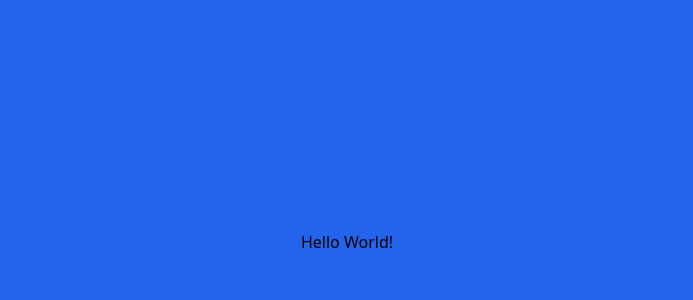
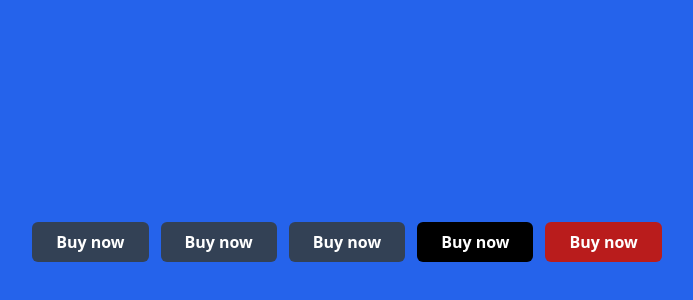
Before and after one commit to NashAliif/Latihan-1, a React (Vite) app in the folder my-react-app/: page / in a window 1280 px wide. Shown: the part 158-458 px from the top of the page, without its empty margins (293-986 px from the left). Built offline with nearby package versions, Linux system fonts and the light colour scheme.

Commit message:
component1

```diff
--- a/my-react-app/src/App.jsx
+++ b/my-react-app/src/App.jsx
@@ -1,8 +1,51 @@
+import React from "react";
+
+class Button extends React.Component {
+  render() {
+    return (
+      <button
+        className="h-10 px-6 font-semibold rounded-md bg-slate-700 text-white"
+        type="submit"
+      >
+        Buy now
+      </button>
+    );
+  }
+}
+
+const ButtonRed = () => {
+  return (
+    <button
+      className="h-10 px-6 font-semibold rounded-md bg-red-700 text-white"
+      type="submit"
+    >
+      Buy now
+    </button>
+  );
+};
+
+function ButtonBlack() {
+  return (
+    <button
+      className="h-10 px-6 font-semibold rounded-md bg-black text-white"
+      type="submit"
+    >
+      Buy now
+    </button>
+  );
+}
+
 function App() {
   return (
     <>
       <div className="flex justify-center bg-blue-600 min-h-screen items-center">
-        <div>Hello World!</div>
+        <div className="flex gap-x-3">
+          <Button></Button>
+          <Button></Button>
+          <Button></Button>
+          <ButtonBlack></ButtonBlack>
+          <ButtonRed></ButtonRed>
+        </div>
       </div>
     </>
   );
```
